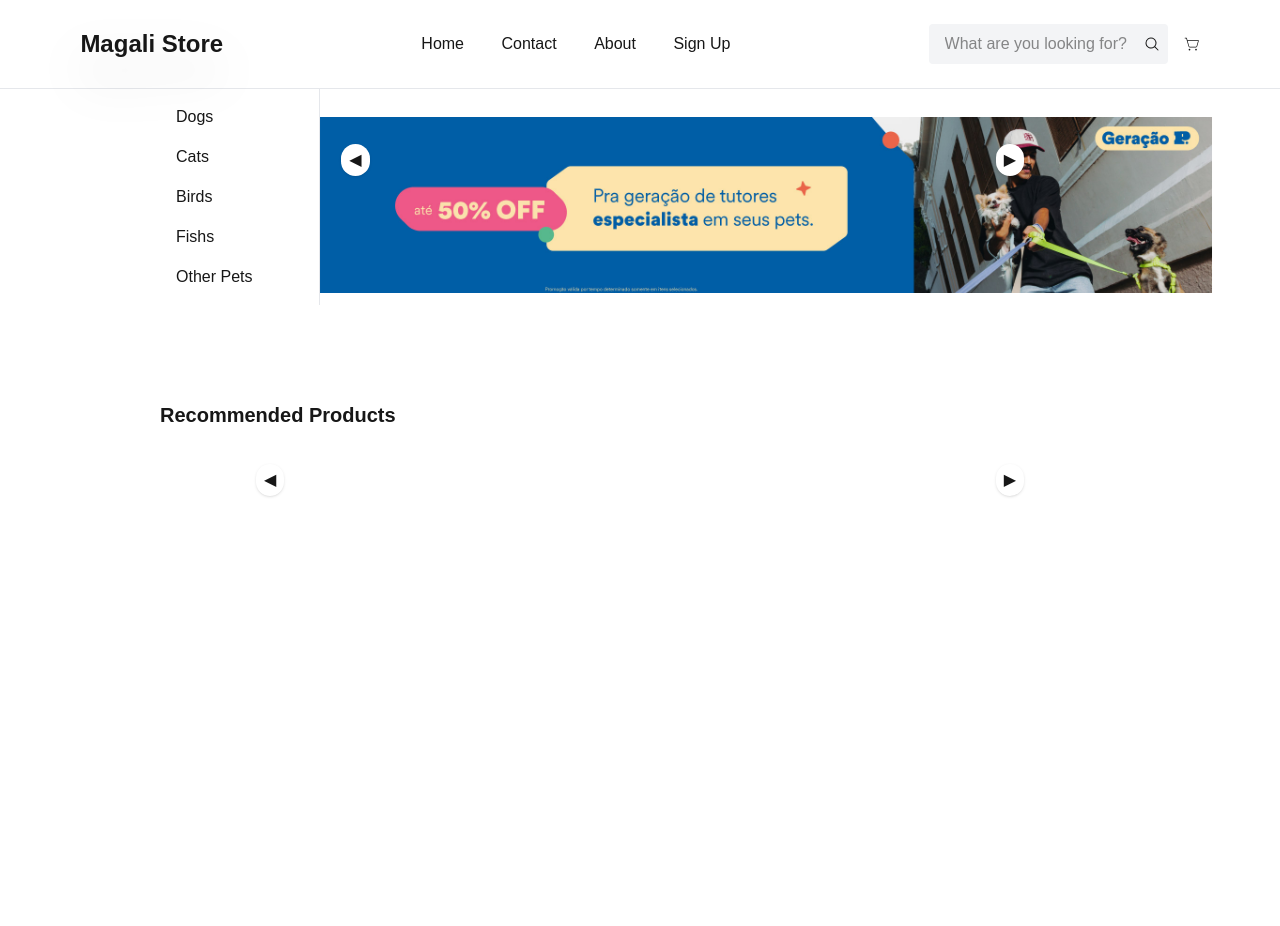
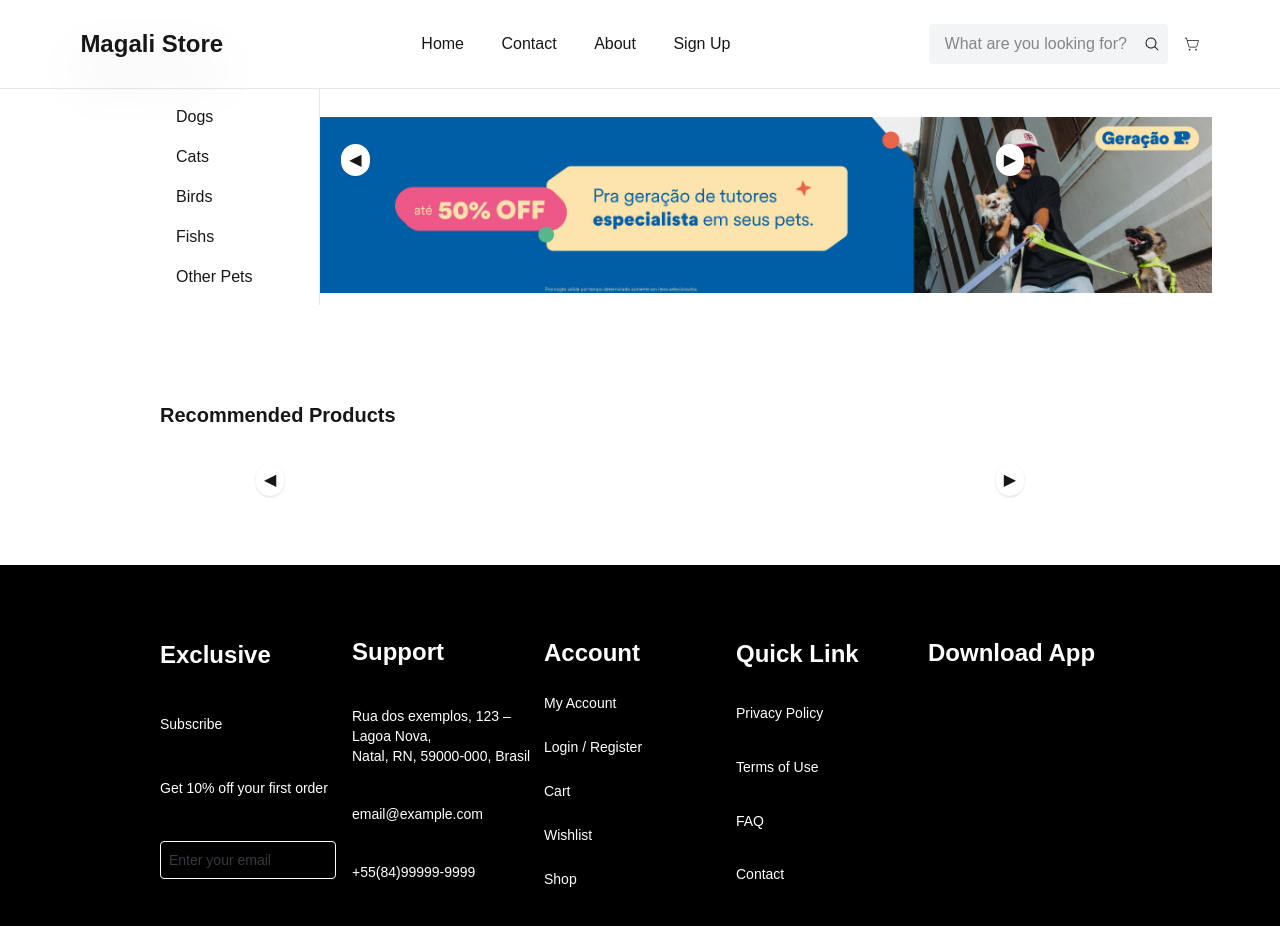
Before and after one commit to VitalMatheus/My-pet-Ecommerce, a Next.js app: page / in a window 1280 px wide. Shown: the top 926 px of the page. Before the commit the page ends 800 px from the top, so only its background shows below. Built offline with nearby package versions, Linux system fonts and the light colour scheme.

Commit message:
feat/add-footer

```diff
--- a/src/app/page.tsx
+++ b/src/app/page.tsx
@@ -2,6 +2,7 @@
 import Navbar from "@/components/Navbar/navbar";
 import Carousel from "@/components/Carousel/carousel";
 import RecommendedProducts from "@/components/Recommended-products/recommended-products";
+import Footer from "@/components/Footer/footer";
 
 export default function Home() {
   return (
@@ -12,6 +13,7 @@
         <Carousel />
       </div>
       <RecommendedProducts />
+      <Footer />
     </div>
   );
 }
--- a/src/app/product/[id]/page.tsx
+++ b/src/app/product/[id]/page.tsx
@@ -4,6 +4,7 @@
 import { useParams } from 'next/navigation';
 import { useFetch } from '@/hooks/useFetch';
 import Header from "@/components/Header/header";
+import Footer from '@/components/Footer/footer';
 
 function Product() {
   const { id } = useParams();
@@ -59,6 +60,7 @@
 
         </div>
       </div>
+      <Footer />
     </div>
   )
 }
--- /dev/null
+++ b/src/components/Footer/footer.tsx
@@ -0,0 +1,42 @@
+function Footer() {
+  return (
+    <div className="flex text-white justify-center items-center px-40 h-96 bg-black">
+      <div className="flex flex-col w-1/5 h-72 justify-around pt-1">
+        <strong><p className="text-2xl">Exclusive</p></strong>
+        <p className="text-sm">Subscribe</p>
+        <p className="text-sm">Get 10% off your first order</p>
+        <input type="text" placeholder="Enter your email" className="border border-white text-sm text-gray-500 w-44 rounded p-2" />
+      </div>
+
+      <div className="flex flex-col w-1/5 h-72 justify-around pt-1">
+        <strong><p className="text-2xl">Support</p></strong>
+        <p className="text-sm">Rua dos exemplos, 123 – Lagoa Nova,<br /> Natal, RN, 59000-000, Brasil</p>
+        <p className="text-sm">email@example.com</p>
+        <p className="text-sm">+55(84)99999-9999</p>
+      </div>
+
+      <div className="flex flex-col w-1/5 h-72 justify-around pt-3">
+        <strong><p className="text-2xl">Account</p></strong>
+        <p className="text-sm">My Account</p>
+        <p className="text-sm">Login / Register</p>
+        <p className="text-sm">Cart</p>
+        <p className="text-sm">Wishlist</p>
+        <p className="text-sm">Shop</p>
+      </div>
+
+      <div className="flex flex-col w-1/5 h-72 justify-around pt-2">
+        <strong><p className="text-2xl">Quick Link</p></strong>
+        <p className="text-sm">Privacy Policy</p>
+        <p className="text-sm">Terms of Use</p>
+        <p className="text-sm">FAQ</p>
+        <p className="text-sm">Contact</p>
+      </div>
+
+      <div className="flex flex-col w-1/5 h-72 pt-6 ">
+        <strong><p className="text-2xl">Download App</p></strong>
+      </div>
+    </div>
+  )
+}
+
+export default Footer;
--- a/src/components/Recommended-products/cards.tsx
+++ b/src/components/Recommended-products/cards.tsx
@@ -2,6 +2,7 @@
 import Link from 'next/link';
 import useEmblaCarousel from 'embla-carousel-react'
 import { Product } from '@/types/product';
+import Footer from '@/components/Footer/footer';
 
 function Cards({ data }: { data: Product[] }) {
   const [emblaRef, emblaApi] = useEmblaCarousel({ loop: true });
@@ -13,9 +14,9 @@
     <div className="flex justify-center items-center overflow-hidden mt-10" ref={emblaRef}>
       <div className="flex">
         {data.map((item: Product) => (
-          <>
+          <div key={item.id}>
             {item.recommended && (
-              <div key={item.id} className="flex-[0_0_25%]">
+              <div className="flex-[0_0_25%]">
                 <div className="flex flex-col items-center justify-evenly h-80">
                   <Link href={`/product/${item.id}`}>
                     <div className="flex justify-center border border-gray-200 rounded-lg mx-4">
@@ -33,7 +34,7 @@
                 </div>
               </div>
             )}
-          </>
+          </div>
         ))}
       </div>
 
```
